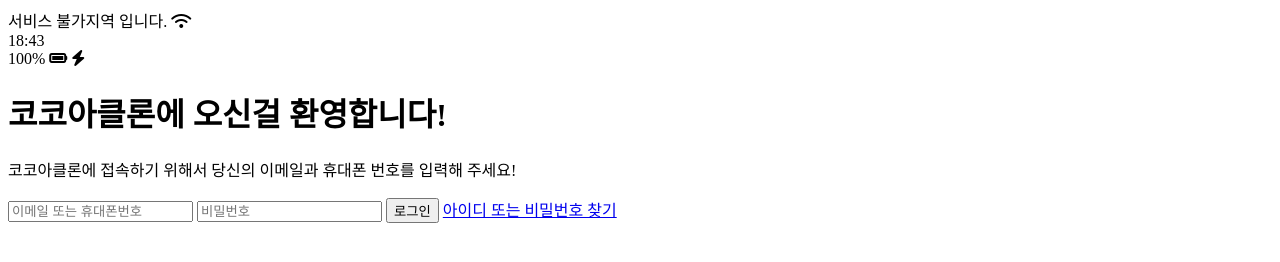
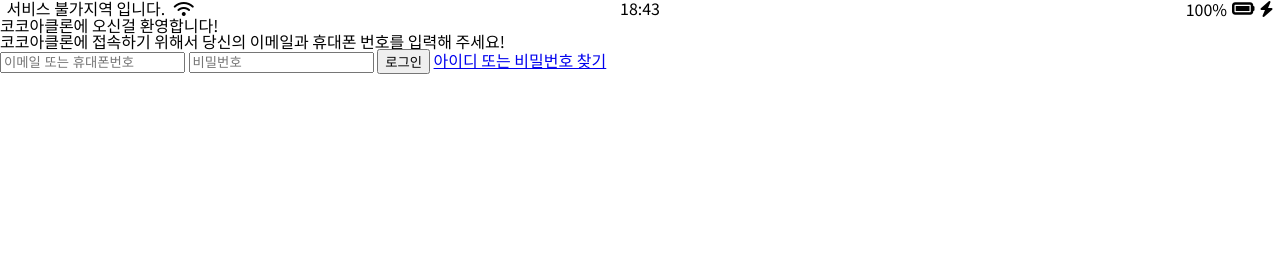
Before and after one commit to jkswjd/kokoa-clone-2021, a plain HTML site: page index.html in a window 1280 px wide. Drawn offline with Linux system fonts and the light colour scheme.

Commit message:
회사실습

```diff
--- /dev/null
+++ b/CSS/reset.css
@@ -0,0 +1,129 @@
+/* http://meyerweb.com/eric/tools/css/reset/
+   v2.0 | 20110126
+   License: none (public domain)
+*/
+
+html,
+body,
+div,
+span,
+applet,
+object,
+iframe,
+h1,
+h2,
+h3,
+h4,
+h5,
+h6,
+p,
+blockquote,
+pre,
+a,
+abbr,
+acronym,
+address,
+big,
+cite,
+code,
+del,
+dfn,
+em,
+img,
+ins,
+kbd,
+q,
+s,
+samp,
+small,
+strike,
+strong,
+sub,
+sup,
+tt,
+var,
+b,
+u,
+i,
+center,
+dl,
+dt,
+dd,
+ol,
+ul,
+li,
+fieldset,
+form,
+label,
+legend,
+table,
+caption,
+tbody,
+tfoot,
+thead,
+tr,
+th,
+td,
+article,
+aside,
+canvas,
+details,
+embed,
+figure,
+figcaption,
+footer,
+header,
+hgroup,
+menu,
+nav,
+output,
+ruby,
+section,
+summary,
+time,
+mark,
+audio,
+video {
+  margin: 0;
+  padding: 0;
+  border: 0;
+  font-size: 100%;
+  font: inherit;
+  vertical-align: baseline;
+}
+/* HTML5 display-role reset for older browsers */
+article,
+aside,
+details,
+figcaption,
+figure,
+footer,
+header,
+hgroup,
+menu,
+nav,
+section {
+  display: block;
+}
+body {
+  line-height: 1;
+}
+ol,
+ul {
+  list-style: none;
+}
+blockquote,
+q {
+  quotes: none;
+}
+blockquote:before,
+blockquote:after,
+q:before,
+q:after {
+  content: "";
+  content: none;
+}
+table {
+  border-collapse: collapse;
+  border-spacing: 0;
+}
--- /dev/null
+++ b/CSS/styles.css
@@ -0,0 +1,27 @@
+@import url("https://fonts.googleapis.com/css2?family=Noto+Sans+KR:wght@400;700&display=swap");
+@import "reset.css";
+body {
+  font-family: "Noto Sans KR", sans-serif;
+}
+.starus-bar {
+  display: flex;
+  justify-content: center;
+}
+.starus-bar__column {
+  width: 33%;
+}
+.starus-bar__column:first-child span {
+  margin-right: 5px;
+}
+.starus-bar__column:nth-child(2) {
+  display: flex;
+  justify-content: center;
+}
+.starus-bar__column:last-child {
+  display: flex;
+  justify-content: flex-end;
+  align-items: center;
+}
+.starus-bar__column .fa-battery-full {
+  margin: 0px 5px;
+}
--- a/index.html
+++ b/index.html
@@ -1,6 +1,7 @@
 <!DOCTYPE html>
 <html lang="en">
   <head>
+    <link rel="stylesheet" href="CSS/styles.css" />
     <meta charset="UTF-8" />
     <meta http-equiv="X-UA-Compatible" content="IE=edge" />
     <meta name="viewport" content="width=device-width, initial-scale=1.0" />
@@ -17,7 +18,7 @@
       </div>
       <div class="starus-bar__column">
         <span>100%</span>
-        <i class="fas fa-battery-full"></i>
+        <i class="fas fa-battery-full fa-lg"></i>
         <i class="fas fa-bolt"></i>
       </div>
     </div>
```
